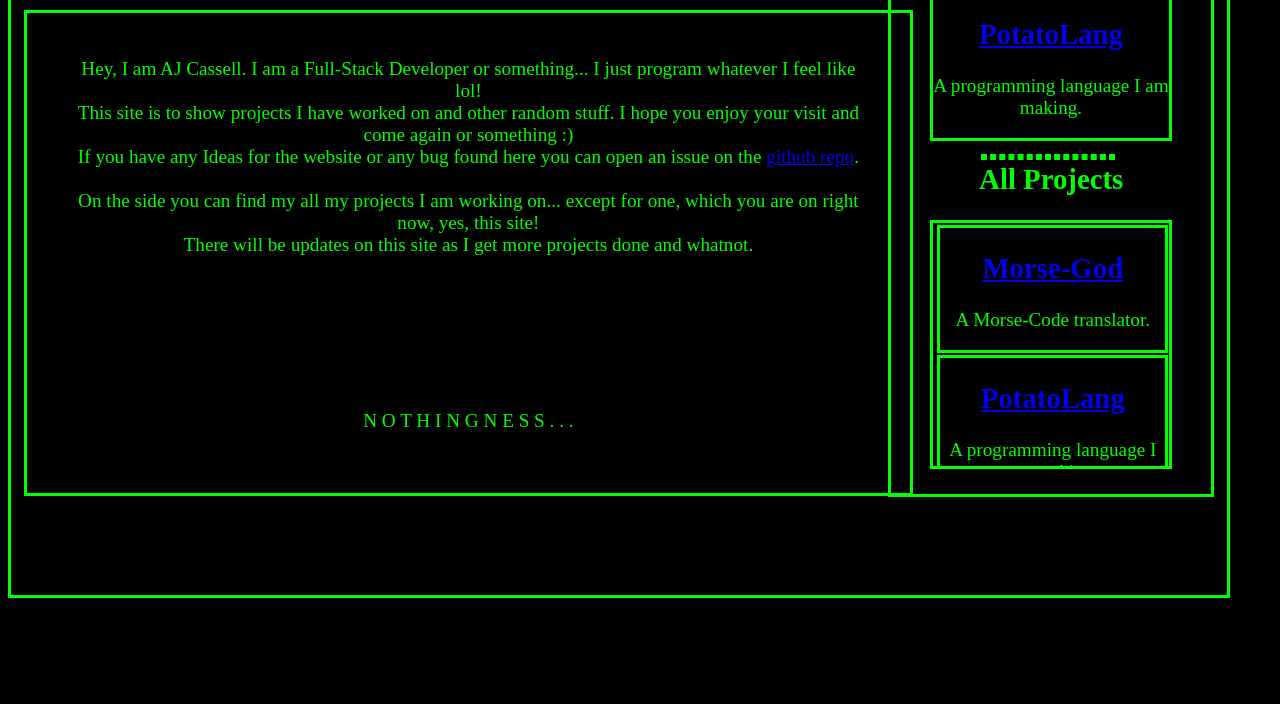
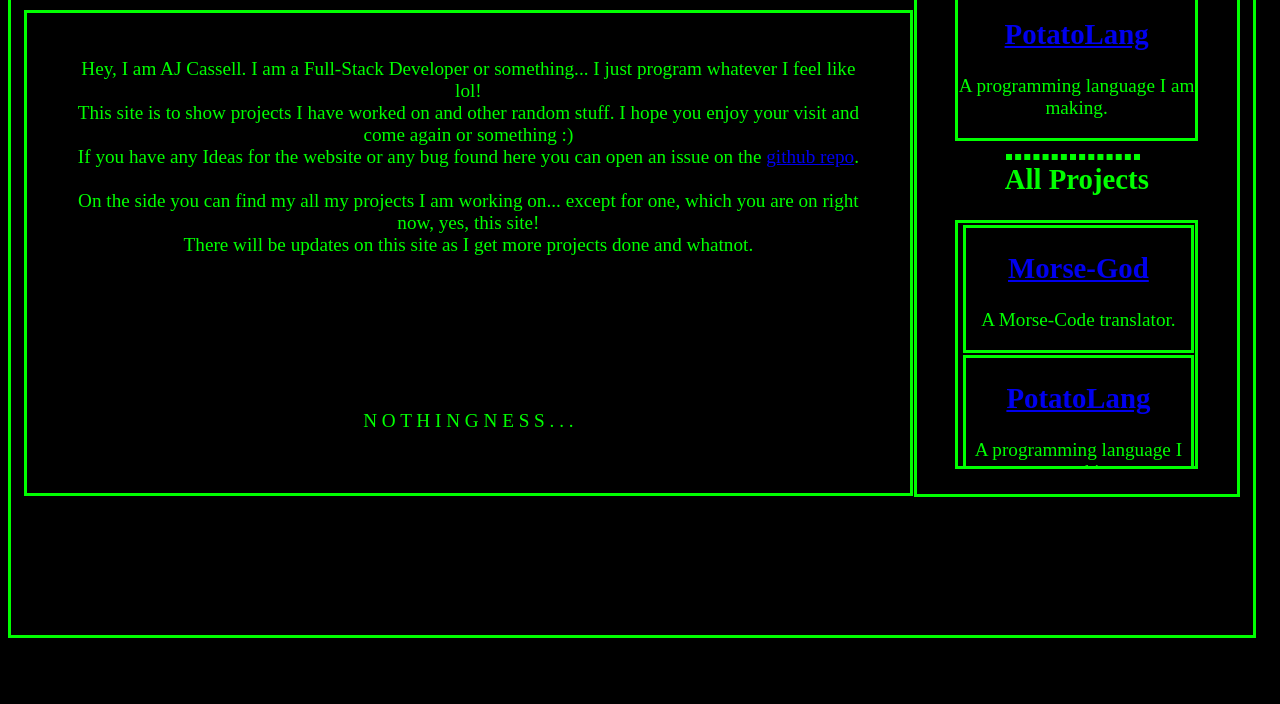
Before and after one commit to BrotatoBoi/BrotatoBoi.github.io, a plain HTML site: page index.html in a window 1280 px wide. Shown: the part 96-800 px from the top of the page. Drawn offline with nearby package versions, Linux system fonts and the light colour scheme.

Commit message:
Update style.css

```diff
--- a/style.css
+++ b/style.css
@@ -19,8 +19,8 @@ body {
 }
 
 #main {
-  width: 95%;
-  height: 85%;
+  width: 97%;
+  height: 90%;
   position: absolute;
   border: 0.25vw solid lime;
 }
```
